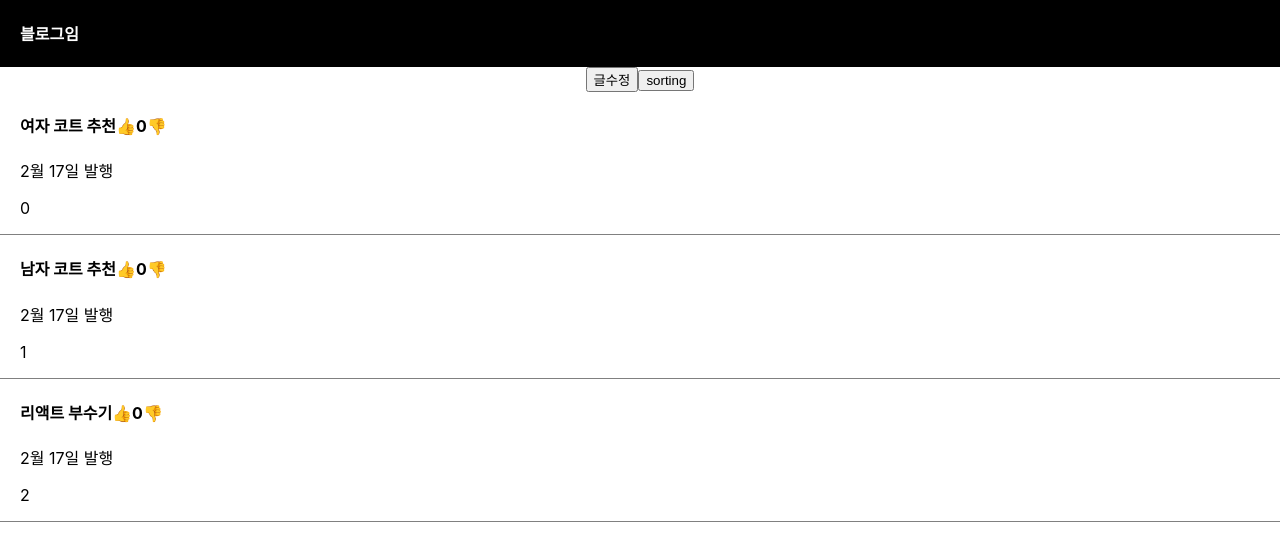
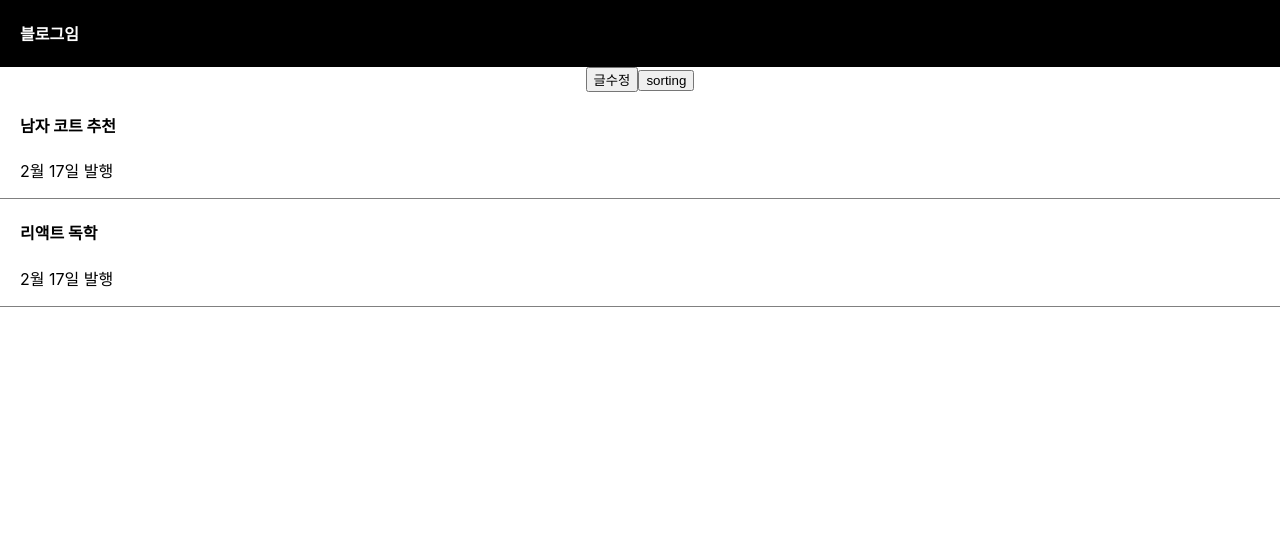
Before and after one commit to sungjiRyu/react_practice, a React (Create React App) app in the folder blog/: page / in a window 1280 px wide. Shown: the top 540 px of the page. Built offline with nearby package versions, Linux system fonts and the light colour scheme.

Commit message:
props 문법

```diff
--- a/blog/src/App.js
+++ b/blog/src/App.js
@@ -13,12 +13,12 @@ function App() {
   // state 리액트에서 자료 잠깐 저장할때
   // a = 자료명  b = state 변경을 도와주는 함수명
   // 왜 state 써야함? 자료가 바껴도 자동으로 html에 재랜더링됨
-  let [글제목,글제목변경] = useState(['여자 코트 추천', '남자 코트 추천', '리액트 부수기']);
+  let [글제목,글제목변경] = useState(['여자 코트 추천', '남자 코트 추천', '리액트 독학']);
 
 
   let [recommend,setRecommend] = useState([0,0,0]);
 
-  let [modal, setModal] = useState(false);
+  let [modal, setModal] = useState([false,false,false]);
 
   // map 사용법
   [1,2,3].map(function(a){
@@ -44,9 +44,9 @@ function App() {
         <h4 style={{color:'white', fontSize : '16px'}}> 블로그임</h4>
       </div>
 
-      <button onClick={ ()=>{
+      <button onClick={function modify(){
         let copy = [...글제목]
-        copy[0] = '남자 코트 추천'; //state가 arry/object 이렇게 복사본(shallow copy) 만들어서 변경
+        copy[1] = '여자 코트 추천'; //state가 arry/object 이렇게 복사본(shallow copy) 만들어서 변경
         console.log(글제목 == copy);
         글제목변경(copy);
       }}>글수정</button>
@@ -64,21 +64,28 @@ function App() {
         </h4>
         <p>2월 17일 발행</p>
       </div> */}
-      {/* <div className = "list">
+      <div className = "list">
         <h4>{글제목[1]}</h4>
         <p>2월 17일 발행</p>
       </div>
       <div className = "list">
+        {/* <h4 onClick = {modal == true ? ()=> {setModal(false)} : ()=> {setModal(true)}}>{글제목[2]}</h4> */}
         <h4 onClick = {()=> {setModal(!modal)}}>{글제목[2]}</h4>
+        {console.log(modal)}
         <p>2월 17일 발행</p>
-      </div> */}
+      </div>
         {/* 모달창 띄우기 (삼항연산자) */}
-        {/* <h4 onClick = {modal == true ? ()=> {setModal(false)} : ()=> {setModal(true)}}>{글제목[2]}</h4> */}
-      {
+      {/* {
         글제목.map(function(a, i){
           return <div className = "list" key={i}  >
 
-          <h4>{a}
+          <h4 onClick = {()=>{
+            let copy = [...modal];
+            copy[i] = !modal[i];
+            setModal(copy)
+            console.log(modal);
+
+          }}>{a}
             <span onClick={()=>{
               let copy = [...recommend];
               copy[i] = copy[i] + 1;
@@ -93,31 +100,40 @@ function App() {
                   {console.log(recommend[i])}
           </h4>
           <p>2월 17일 발행</p>
-          <p>{i}</p>
         </div>
         })
-      }
-
+      } */}
 
 
       {
-        modal == true  ? <Modal/> : null
+        modal == true  ? <Modal color={'skyblue'} 글제목={글제목} 글제목변경 ={글제목변경}/> : null
       }
+
     </div>
   );
 }
 
+// props를 사용해서 부모 컴포넌트에서 자식 컴포넌트로 전송 가능
+
 
 // 컴포넌트 만들기(html 을 축약할때)
-function Modal(){
+// 글수정 버튼을 누르면 첫 글 제목이 '여자코트 추천' 으로 바뀌어짐
+function Modal(props){
   return (
-    <div className ="modal">
-        <h4>제목</h4>
+    <div className ="modal" style={{background : props.color}}>
+        <h4>{props.글제목[0]}</h4>
         <p>날짜</p>
         <p>상세내용</p>
+        <button onClick={()=>{
+          let copy = [...props.글제목]
+          copy[1] = '여자코트 추천'
+          props.글제목변경(copy)
+        }} >글수정</button>
       </div>
   )
 }
+
+
 
 // 컴포넌트는 언제 쓰는가
 // 1. 반복적인 html 이 등장할때
```
